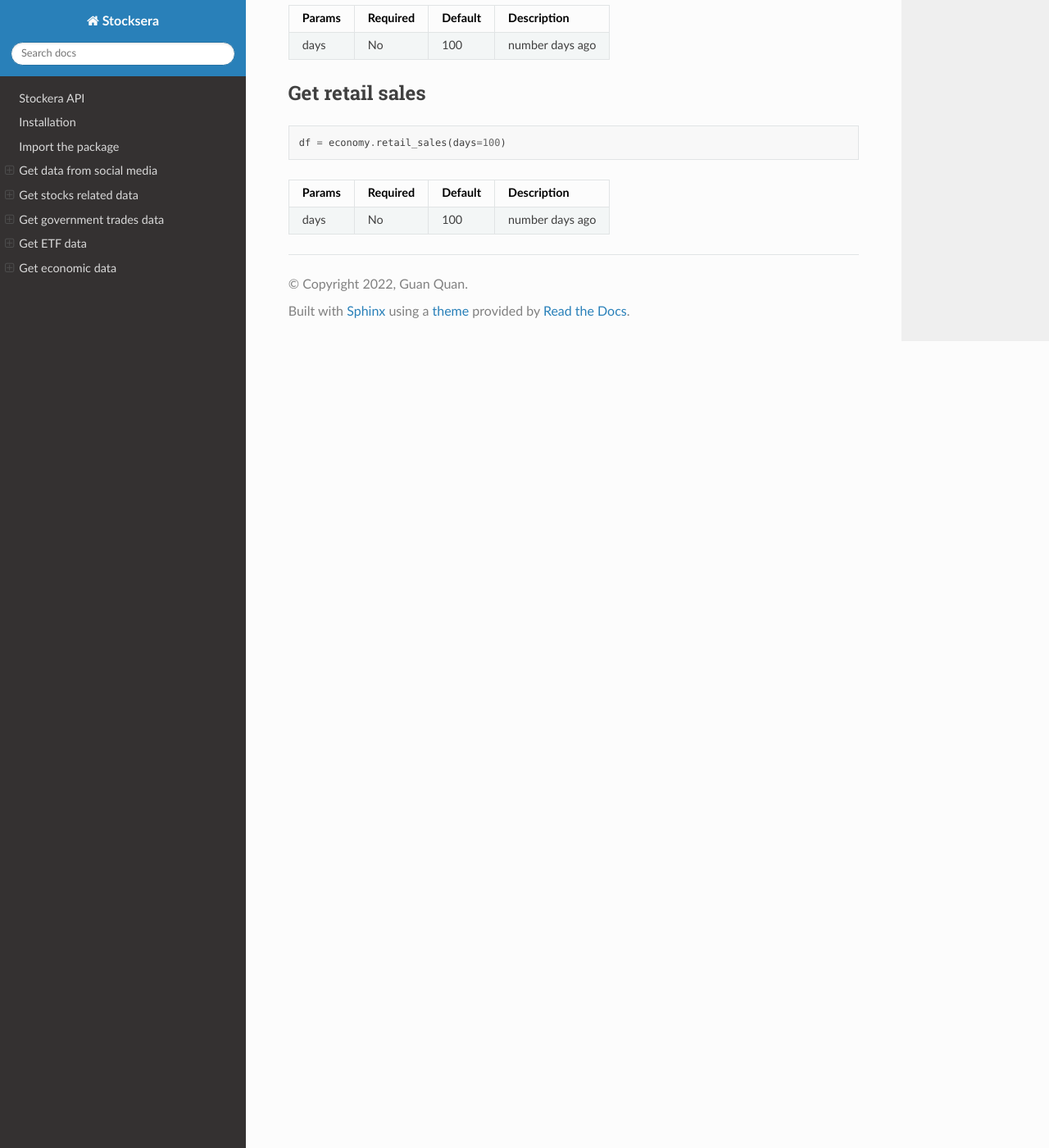
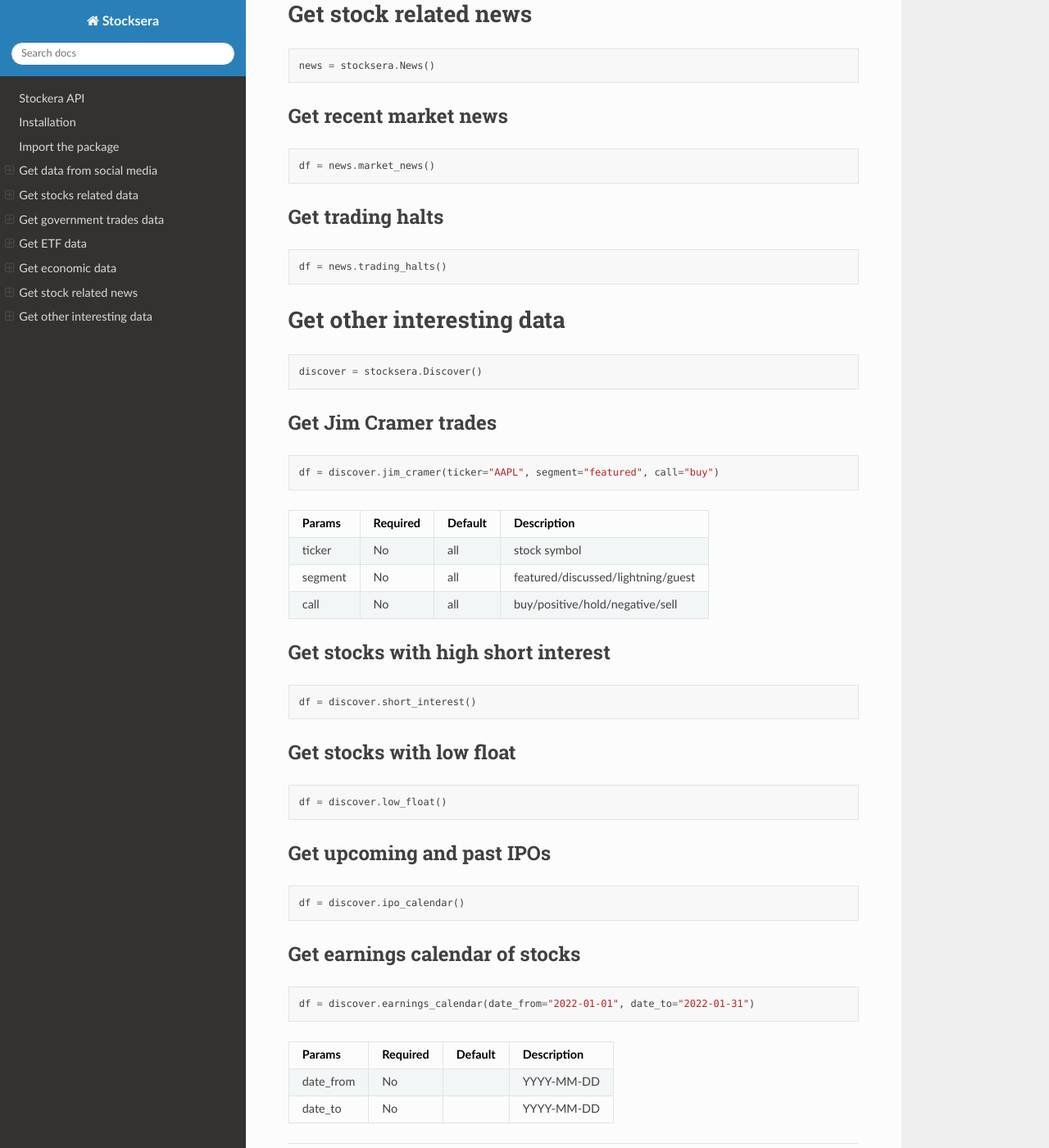
Before and after one commit to guanquann/Stocksera-API, a Sphinx documentation site: the page built from docs/index.rst, in a window 1280 px wide and 1400 px high, scrolled down 5755 px. Shown: the whole window at 82% size. Built offline with Sphinx 7.4.7 and the Read the Docs theme 2.0.0, drawn with Linux system fonts in a browser that asks for light colours; some of the changed text lies outside the part shown.

```diff
--- a/docs/index.rst
+++ b/docs/index.rst
@@ -179,19 +179,17 @@ Get stocks with consistently high FTD/ FTD of a stock
 | date_to   | No       |         | YYYY-MM-DD      |
 +-----------+----------+---------+-----------------+
 
-Get earnings calendar of stocks
-********************************
+Get number of shares available and borrow fees of a stock
+**********************************************************
 
 .. code-block::
 
-    df = stock.earnings_calendar(date_from="2022-01-01", date_to="2022-01-31")
+    df = stock.borrowed_shares(ticker="AAPL")
 
 +-----------+----------+---------+-----------------+
 | Params    | Required | Default | Description     |
 +===========+==========+=========+=================+
-| date_from | No       |         | YYYY-MM-DD      |
-+-----------+----------+---------+-----------------+
-| date_to   | No       |         | YYYY-MM-DD      |
+| ticker    | No       | AAPL    | stock symbol    |
 +-----------+----------+---------+-----------------+
 
 Get government trades data
@@ -261,24 +259,6 @@ Get market indices
 | market_type  | Yes      | snp500  | snp500/nasdaq100/dia/wsb |
 +--------------+----------+---------+--------------------------+
 
-
-Get Jim Cramer trades
-**********************
-
-.. code-block::
-
-    df = etf.jim_cramer(ticker="AAPL", segment="featured", call="buy")
-
-+---------+----------+---------+------------------------------------+
-| Params  | Required | Default | Description                        |
-+=========+==========+=========+====================================+
-| ticker  | No       | all     | stock symbol                       |
-+---------+----------+---------+------------------------------------+
-| segment | No       | all     | featured/discussed/lightning/guest |
-+---------+----------+---------+------------------------------------+
-| call    | No       | all     | buy/positive/hold/negative/sell    |
-+---------+----------+---------+------------------------------------+
-
 Get economic data
 ==================
 
@@ -344,3 +324,86 @@ Get retail sales
 +=========+==========+=========+=================+
 | days    | No       | 100     | number days ago |
 +---------+----------+---------+-----------------+
+
+Get stock related news
+=======================
+
+.. code-block::
+
+    news = stocksera.News()
+
+Get recent market news
+***********************
+
+.. code-block::
+
+    df = news.market_news()
+
+Get trading halts
+******************
+
+.. code-block::
+
+    df = news.trading_halts()
+
+Get other interesting data
+===========================
+
+.. code-block::
+
+    discover = stocksera.Discover()
+
+Get Jim Cramer trades
+**********************
+
+.. code-block::
+
+    df = discover.jim_cramer(ticker="AAPL", segment="featured", call="buy")
+
++---------+----------+---------+------------------------------------+
+| Params  | Required | Default | Description                        |
++=========+==========+=========+====================================+
+| ticker  | No       | all     | stock symbol                       |
++---------+----------+---------+------------------------------------+
+| segment | No       | all     | featured/discussed/lightning/guest |
++---------+----------+---------+------------------------------------+
+| call    | No       | all     | buy/positive/hold/negative/sell    |
++---------+----------+---------+------------------------------------+
+
+Get stocks with high short interest
+************************************
+
+.. code-block::
+
+    df = discover.short_interest()
+
+Get stocks with low float
+***************************
+
+.. code-block::
+
+    df = discover.low_float()
+
+
+Get upcoming and past IPOs
+****************************
+
+.. code-block::
+
+    df = discover.ipo_calendar()
+
+
+Get earnings calendar of stocks
+********************************
+
+.. code-block::
+
+    df = discover.earnings_calendar(date_from="2022-01-01", date_to="2022-01-31")
+
++-----------+----------+---------+-----------------+
+| Params    | Required | Default | Description     |
++===========+==========+=========+=================+
+| date_from | No       |         | YYYY-MM-DD      |
++-----------+----------+---------+-----------------+
+| date_to   | No       |         | YYYY-MM-DD      |
++-----------+----------+---------+-----------------+
--- a/setup.py
+++ b/setup.py
@@ -3,7 +3,7 @@ from setuptools import setup, find_packages
 
 HERE = pathlib.Path(__file__).parent
 
-VERSION = '0.1.19'
+VERSION = '0.1.20'
 PACKAGE_NAME = 'stocksera'
 AUTHOR = 'Guan Quan'
 AUTHOR_EMAIL = 'stocksera@gmail.com.com'
--- a/stocksera/__init__.py
+++ b/stocksera/__init__.py
@@ -2,4 +2,6 @@ from stocksera.stock import Stock
 from stocksera.economy import Economy
 from stocksera.social import Social
 from stocksera.etf import ETF
+from stocksera.news import News
+from stocksera.discover import Discover
 from stocksera.government import Government
```
Also changed, not shown: README.md (+58 -16 lines), 5 other files.
